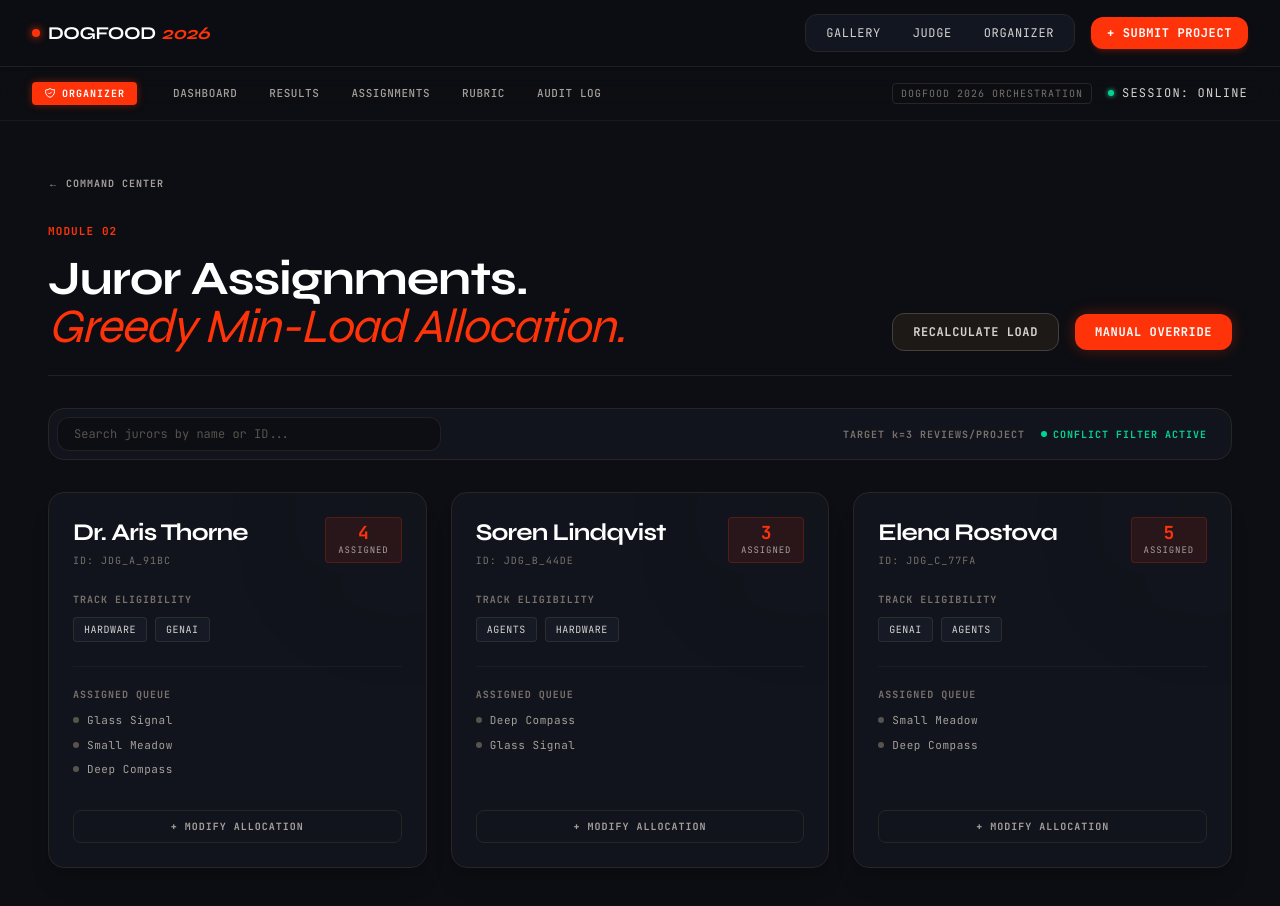
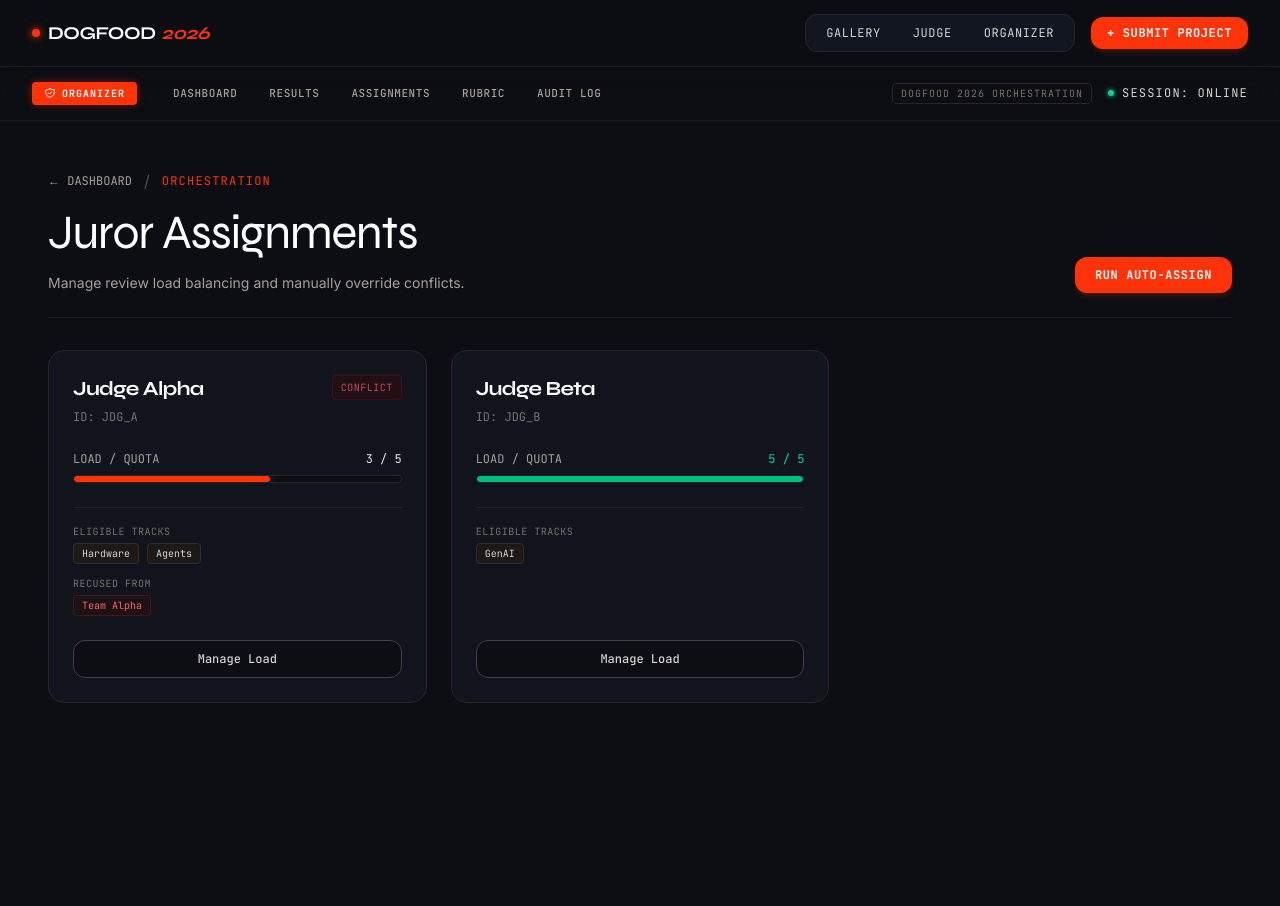
Before and after one commit to helplanes/dogfood-2026, a Next.js app: page /organizer/assignments in a window 1280 px wide. Shown: the top 906 px of the page. Built offline with nearby package versions, Linux system fonts and the light colour scheme.

Commit message:
feat(ui): complete Organizer suite (Audit Viewer & Assignment Board) per subagent guidance, frontend scaffolds finished

```diff
--- a/src/app/(organizer)/organizer/assignments/page.tsx
+++ b/src/app/(organizer)/organizer/assignments/page.tsx
@@ -1,133 +1,94 @@
-"use client";
-
-import React, { useState } from "react";
+import React from "react";
 import Link from "next/link";
 
 const mockJudges = [
-  {
-    id: "jdg_a_91bc",
-    name: "Dr. Aris Thorne",
-    tracks: ["Hardware", "GenAI"],
-    assignedCount: 4,
-    assignments: ["Glass Signal", "Small Meadow", "Deep Compass"],
-  },
-  {
-    id: "jdg_b_44de",
-    name: "Soren Lindqvist",
-    tracks: ["Agents", "Hardware"],
-    assignedCount: 3,
-    assignments: ["Deep Compass", "Glass Signal"],
-  },
-  {
-    id: "jdg_c_77fa",
-    name: "Elena Rostova",
-    tracks: ["GenAI", "Agents"],
-    assignedCount: 5,
-    assignments: ["Small Meadow", "Deep Compass"],
-  },
+  { id: "jdg_a", name: "Judge Alpha", load: 3, quota: 5, tracks: ["Hardware", "Agents"], conflicts: ["Team Alpha"] },
+  { id: "jdg_b", name: "Judge Beta", load: 5, quota: 5, tracks: ["GenAI"], conflicts: [] }
 ];
 
 export default function OrganizerAssignmentsPage() {
-  const [searchTerm, setSearchTerm] = useState("");
+  return (
+    <div className="min-h-screen bg-background text-stone-100 antialiased selection:bg-primary/30 px-4 py-8 md:px-12 md:py-12 flex flex-col font-sans">
+      <div className="max-w-7xl mx-auto space-y-8 w-full">
+        <header className="flex flex-col md:flex-row md:items-end justify-between gap-6 pb-6 border-b border-stone-800/50">
+          <div className="space-y-4 max-w-2xl">
+            <div className="flex items-center gap-3">
+              <Link href="/organizer/dashboard" className="text-xs font-mono text-stone-400 hover:text-primary transition-colors">
+                &larr; DASHBOARD
+              </Link>
+              <span className="text-stone-600">/</span>
+              <span className="text-xs font-mono text-primary tracking-widest uppercase">Orchestration</span>
+            </div>
+            <h1 className="text-4xl md:text-5xl font-syne text-white tracking-tight">Juror Assignments</h1>
+            <p className="text-stone-400 text-sm">
+              Manage review load balancing and manually override conflicts.
+            </p>
+          </div>
+          <button className="px-5 py-2.5 rounded-xl bg-primary hover:bg-primary-hover text-white text-xs font-mono font-bold uppercase tracking-wider transition-all shadow-md shadow-primary/20">
+            Run Auto-Assign
+          </button>
+        </header>
 
-  return (
-    <div className="min-h-screen bg-[#0c0e13] text-stone-100 antialiased selection:bg-[#fe330a]/30 selection:text-white px-4 py-8 md:px-12 md:py-12 flex flex-col font-sans">
-      <div className="max-w-7xl mx-auto space-y-8 w-full">
-
-        {/* Navigation / Header */}
-        <div className="flex flex-col md:flex-row md:items-end justify-between gap-6 pb-6 border-b border-stone-800/80">
-          <div className="space-y-4">
-            <Link href="/organizer/dashboard" className="inline-flex items-center gap-2 text-[10px] font-mono uppercase tracking-widest text-stone-400 hover:text-[#fe330a] transition-colors font-bold">
-              &larr; COMMAND CENTER
-            </Link>
-            <div className="text-[11px] font-mono uppercase tracking-widest text-[#fe330a] font-bold mt-4">
-              MODULE 02
+        <div className="grid grid-cols-1 md:grid-cols-2 lg:grid-cols-3 gap-6">
+          {mockJudges.map(judge => (
+            <div key={judge.id} className="p-6 rounded-2xl bg-surface border border-stone-800 flex flex-col gap-6">
+              <div className="flex items-start justify-between">
+                <div>
+                  <h3 className="text-xl font-syne text-white font-bold">{judge.name}</h3>
+                  <span className="text-xs font-mono text-stone-500 uppercase">ID: {judge.id}</span>
                 </div>
-            <h1 className="text-3xl md:text-5xl font-syne font-bold text-white tracking-tight">
-              Juror Assignments. <br />
-              <span className="italic text-[#fe330a] font-medium">Greedy Min-Load Allocation.</span>
-            </h1>
+                {judge.conflicts.length > 0 && (
+                  <span className="px-2 py-1 rounded bg-red-950/40 text-red-400 border border-red-800/40 text-[10px] font-mono uppercase tracking-wider animate-pulse">
+                    Conflict
+                  </span>
+                )}
               </div>
 
-          <div className="flex items-center gap-4">
-            <button className="px-5 py-2.5 rounded-xl bg-stone-900 hover:bg-stone-800 text-stone-300 text-xs font-mono font-bold uppercase tracking-wider transition-all border border-stone-700 flex items-center gap-2">
-              Recalculate Load
-            </button>
-            <button className="px-5 py-2.5 rounded-xl bg-[#fe330a] hover:bg-[#ff4922] text-white text-xs font-mono font-bold uppercase tracking-wider transition-all shadow-[0_0_15px_rgba(254,51,10,0.3)] flex items-center gap-2">
-              Manual Override
-            </button>
+              <div className="space-y-2">
+                <div className="flex justify-between text-xs font-mono">
+                  <span className="text-stone-400">LOAD / QUOTA</span>
+                  <span className={judge.load >= judge.quota ? "text-emerald-400" : "text-stone-200"}>{judge.load} / {judge.quota}</span>
+                </div>
+                <div className="w-full h-2 rounded-full bg-background overflow-hidden border border-stone-800">
+                  <div
+                    className={`h-full rounded-full transition-all ${judge.load >= judge.quota ? "bg-emerald-500 shadow-[0_0_8px_rgba(16,185,129,0.5)]" : "bg-primary shadow-[0_0_8px_rgba(254,51,10,0.5)]"}`}
+                    style={{ width: `${(judge.load / judge.quota) * 100}%` }}
+                  />
                 </div>
               </div>
 
-        {/* Toolbar */}
-        <div className="flex items-center justify-between p-2 rounded-2xl bg-[#11141c] border border-stone-800">
-          <div className="relative w-full md:w-96">
-            <input
-              type="text"
-              placeholder="Search jurors by name or ID..."
-              value={searchTerm}
-              onChange={(e) => setSearchTerm(e.target.value)}
-              className="w-full px-4 py-2 bg-[#0c0e13] border border-stone-800/80 rounded-xl text-xs font-mono text-stone-200 placeholder:text-stone-600 focus:outline-none focus:border-[#fe330a] transition-colors"
-            />
-          </div>
-          <div className="hidden md:flex items-center gap-4 px-4 text-[10px] font-mono text-stone-500 font-bold tracking-widest">
-            <span>TARGET k=3 REVIEWS/PROJECT</span>
-            <span className="text-emerald-400 flex items-center gap-1.5"><span className="w-1.5 h-1.5 rounded-full bg-emerald-400 animate-pulse" />CONFLICT FILTER ACTIVE</span>
-          </div>
-        </div>
-
-        {/* Juror Grid */}
-        <div className="grid grid-cols-1 lg:grid-cols-3 gap-6">
-          {mockJudges.map((judge) => (
-            <div key={judge.id} className="p-6 rounded-2xl bg-[#11141c] border border-stone-800 hover:border-stone-700 transition-colors shadow-xl space-y-6 flex flex-col justify-between relative group overflow-hidden">
-              <div className="absolute -top-10 -right-10 w-32 h-32 bg-stone-800/10 rounded-full blur-3xl group-hover:bg-[#fe330a]/5 transition-colors" />
-
-              <div className="flex items-start justify-between relative z-10">
-                <div>
-                  <h3 className="text-2xl font-syne font-bold text-white">{judge.name}</h3>
-                  <div className="text-[10px] font-mono text-stone-500 uppercase tracking-widest mt-1">
-                    ID: {judge.id}
-                  </div>
-                </div>
-                <div className="px-3 py-1.5 rounded bg-[#fe330a]/10 border border-[#fe330a]/20 text-xs font-mono flex flex-col items-center justify-center">
-                  <span className="text-[#fe330a] font-bold text-lg leading-none">{judge.assignedCount}</span>
-                  <span className="text-stone-400 text-[9px] tracking-widest mt-0.5">ASSIGNED</span>
-                </div>
-              </div>
-
-              <div className="space-y-2.5 relative z-10">
-                <div className="text-[10px] font-mono text-stone-500 uppercase tracking-widest font-bold">TRACK ELIGIBILITY</div>
+              <div className="space-y-3 pt-4 border-t border-stone-800/80">
+                <div className="flex flex-col gap-1">
+                  <span className="text-[10px] font-mono text-stone-500 uppercase tracking-wider">Eligible Tracks</span>
                   <div className="flex flex-wrap gap-2">
-                  {judge.tracks.map(t => (
-                    <span key={t} className="px-2.5 py-1 rounded-sm bg-[#161a24] text-[10px] font-mono text-stone-300 border border-stone-700/50 uppercase tracking-wider">
-                      {t}
+                    {judge.tracks.map(track => (
+                      <span key={track} className="px-2 py-0.5 rounded bg-stone-900 border border-stone-700/50 text-[10px] font-mono text-stone-300">
+                        {track}
                       </span>
                     ))}
                   </div>
                 </div>
 
-              <div className="space-y-2.5 pt-5 border-t border-stone-800/50 relative z-10 flex-1">
-                <div className="text-[10px] font-mono text-stone-500 uppercase tracking-widest font-bold">ASSIGNED QUEUE</div>
-                <div className="flex flex-col gap-2 text-[11px] font-mono text-stone-400 tracking-wider">
-                  {judge.assignments.map(a => (
-                    <span key={a} className="flex items-center gap-2">
-                      <span className="w-1.5 h-1.5 rounded-full bg-stone-600" />
-                      {a}
+                {judge.conflicts.length > 0 && (
+                  <div className="flex flex-col gap-1 mt-2">
+                    <span className="text-[10px] font-mono text-stone-500 uppercase tracking-wider">Recused From</span>
+                    <div className="flex flex-wrap gap-2">
+                      {judge.conflicts.map(team => (
+                        <span key={team} className="px-2 py-0.5 rounded bg-red-950/20 border border-red-900/50 text-[10px] font-mono text-red-400">
+                          {team}
                         </span>
                       ))}
                     </div>
                   </div>
-
-              <div className="pt-2 relative z-10">
-                <button className="w-full py-2 rounded-lg border border-stone-800 text-[10px] font-mono text-stone-400 uppercase tracking-widest font-bold hover:text-white hover:bg-stone-800/50 transition-colors">
-                  + Modify Allocation
-                </button>
+                )}
               </div>
 
+              <button className="mt-auto w-full py-2.5 rounded-xl bg-background hover:bg-stone-900 text-stone-300 text-xs font-mono font-medium border border-stone-700 transition-colors">
+                Manage Load
+              </button>
             </div>
           ))}
         </div>
-
       </div>
     </div>
   );
--- a/src/app/(organizer)/organizer/audit/page.tsx
+++ b/src/app/(organizer)/organizer/audit/page.tsx
@@ -1,116 +1,51 @@
-"use client";
-
 import React from "react";
 import Link from "next/link";
 
 const mockAuditLogs = [
-  {
-    id: 104,
-    timestamp: "2026-09-27T18:42:01Z",
-    action: "SCORE_SUBMITTED",
-    actor: "jdg_a_91bc",
-    target: "prj_04",
-    hash: "0x94fc...e321",
-    prevHash: "0x8fae...b7c4"
-  },
-  {
-    id: 103,
-    timestamp: "2026-09-27T18:38:14Z",
-    action: "RUBRIC_UPDATED",
-    actor: "org_7f2a",
-    target: "event_weights",
-    hash: "0x8fae...b7c4",
-    prevHash: "0x7bc2...a941"
-  },
-  {
-    id: 102,
-    timestamp: "2026-09-27T18:15:00Z",
-    action: "PROJECT_SUBMITTED",
-    actor: "prt_2e88",
-    target: "prj_04",
-    hash: "0x7bc2...a941",
-    prevHash: "0x6f11...8bb2"
-  },
-  {
-    id: 101,
-    timestamp: "2026-09-25T18:00:00Z",
-    action: "EVENT_KICKOFF",
-    actor: "system",
-    target: "global",
-    hash: "0x6f11...8bb2",
-    prevHash: "0x0000...0000"
-  },
+  { id: "log_903", action: "SCORE_OVERRIDE", entity: "prj_02", actor: "org_admin", timestamp: "2026-09-27T15:01:44Z", prev_hash: "0x9a3f8c21...", hash: "0x1e7d4b99..." },
+  { id: "log_902", action: "QUOTA_UPDATE", entity: "judge_b", actor: "org_admin", timestamp: "2026-09-27T14:45:12Z", prev_hash: "0x4b1cf77e...", hash: "0x9a3f8c21..." },
+  { id: "log_901", action: "SCORE_SUBMIT", entity: "prj_01", actor: "judge_a", timestamp: "2026-09-27T14:22:00Z", prev_hash: "0x8f2a11b0...", hash: "0x4b1cf77e..." }
 ];
 
 export default function OrganizerAuditPage() {
   return (
-    <div className="min-h-screen bg-[#0c0e13] text-stone-100 antialiased selection:bg-[#fe330a]/30 selection:text-white px-4 py-8 md:px-12 md:py-12 flex flex-col font-sans">
+    <div className="min-h-screen bg-background text-stone-100 antialiased selection:bg-primary/30 px-4 py-8 md:px-12 md:py-12 flex flex-col font-sans">
       <div className="max-w-7xl mx-auto space-y-8 w-full">
+        <header className="flex flex-col gap-4 pb-6 border-b border-stone-800/50">
+          <div className="flex items-center gap-3">
+            <Link href="/organizer/dashboard" className="text-xs font-mono text-stone-400 hover:text-primary transition-colors">
+              &larr; DASHBOARD
+            </Link>
+            <span className="text-stone-600">/</span>
+            <span className="text-xs font-mono text-primary tracking-widest uppercase">Security</span>
+          </div>
+          <h1 className="text-4xl md:text-5xl font-syne text-white tracking-tight">Append-Only Audit Log</h1>
+          <p className="text-stone-400 text-sm">
+            Cryptographic hash chain verifying data integrity. No UPDATE or DELETE grants exist for this table.
+          </p>
+        </header>
 
-        {/* Navigation / Header */}
-        <div className="flex flex-col md:flex-row md:items-end justify-between gap-6 pb-6 border-b border-stone-800/80">
-          <div className="space-y-4">
-            <Link href="/organizer/dashboard" className="inline-flex items-center gap-2 text-[10px] font-mono uppercase tracking-widest text-stone-400 hover:text-[#fe330a] transition-colors font-bold">
-              &larr; COMMAND CENTER
-            </Link>
-            <div className="text-[11px] font-mono uppercase tracking-widest text-[#fe330a] font-bold mt-4">
-              MODULE 04
+        <div className="rounded-2xl bg-surface border border-stone-800 p-6 space-y-4 font-mono text-xs overflow-x-auto">
+          {mockAuditLogs.map((log) => (
+            <div key={log.id} className="flex flex-col md:flex-row md:items-center gap-4 p-4 rounded-xl bg-background border border-stone-800 hover:border-stone-700 transition-colors">
+              <div className="w-48 shrink-0 text-stone-500">{log.timestamp}</div>
+              <div className="w-32 shrink-0">
+                <span className={`px-2 py-1 rounded bg-stone-900 border ${log.action.includes('OVERRIDE') ? 'border-primary/50 text-primary' : 'border-stone-700 text-stone-300'}`}>
+                  {log.action}
+                </span>
+              </div>
+              <div className="w-32 shrink-0 text-stone-400">ACTOR: {log.actor}</div>
+              <div className="w-32 shrink-0 text-stone-400">TGT: {log.entity}</div>
+              <div className="flex-1 flex flex-col gap-1 text-[10px] text-stone-500 md:text-right">
+                <div>PREV: <span className="text-stone-400">{log.prev_hash}</span></div>
+                <div>HASH: <span className="text-emerald-400/80">{log.hash}</span></div>
+              </div>
             </div>
-            <h1 className="text-3xl md:text-5xl font-syne font-bold text-white tracking-tight">
-              Audit Log. <br />
-              <span className="italic text-[#fe330a] font-medium">Append-Only Provenance.</span>
-            </h1>
-          </div>
-
-          <div className="flex items-center gap-4">
-            <div className="text-right hidden sm:block mr-4">
-              <div className="text-[10px] font-mono text-stone-500 uppercase tracking-widest font-bold">LATEST CHAIN HEIGHT</div>
-              <div className="text-[11px] font-mono text-emerald-400 font-bold tracking-wider mt-0.5">BLOCK #104</div>
-            </div>
-            <button className="px-5 py-2.5 rounded-xl bg-stone-100 hover:bg-white text-stone-900 text-xs font-mono font-bold uppercase tracking-wider transition-all shadow-lg flex items-center gap-2 shadow-[0_0_15px_rgba(255,255,255,0.1)]">
-              Export Log &darr;
-            </button>
+          ))}
+          <div className="p-4 text-center text-stone-500 border-t border-stone-800/80 mt-4 pt-6">
+            END OF LEDGER
           </div>
         </div>
-
-        {/* Data Table Container */}
-        <div className="w-full overflow-x-auto rounded-2xl bg-[#11141c] border border-stone-800 shadow-2xl">
-          <table className="w-full text-left text-sm whitespace-nowrap">
-            <thead className="bg-[#0a0c10] border-b border-stone-800/80 text-[10px] font-mono uppercase tracking-widest text-stone-500 font-bold">
-              <tr>
-                <th className="px-6 py-5">Timestamp (UTC)</th>
-                <th className="px-6 py-5">Action</th>
-                <th className="px-6 py-5">Actor ID</th>
-                <th className="px-6 py-5">Target ID</th>
-                <th className="px-6 py-5 text-[#fe330a]">Hash</th>
-                <th className="px-6 py-5">Prev Hash</th>
-              </tr>
-            </thead>
-            <tbody className="divide-y divide-stone-800/50 font-mono text-stone-300 text-xs tracking-wider">
-              {mockAuditLogs.map((log) => (
-                <tr key={log.id} className="hover:bg-[#161a24] transition-colors group">
-                  <td className="px-6 py-4 text-stone-500">{log.timestamp}</td>
-                  <td className="px-6 py-4">
-                    <span className="text-emerald-400 font-bold">{log.action}</span>
-                  </td>
-                  <td className="px-6 py-4 text-stone-400">{log.actor}</td>
-                  <td className="px-6 py-4 text-amber-500/70">{log.target}</td>
-                  <td className="px-6 py-4 text-[#fe330a] font-bold group-hover:text-white transition-colors">{log.hash}</td>
-                  <td className="px-6 py-4 text-stone-600 group-hover:text-stone-400 transition-colors">{log.prevHash}</td>
-                </tr>
-              ))}
-            </tbody>
-          </table>
-
-          {/* Legend / Footer */}
-          <div className="p-5 bg-[#0a0c10] border-t border-stone-800/80 flex items-center gap-6 text-[10px] font-mono text-stone-500 font-bold tracking-widest">
-            <div className="flex items-center gap-2">
-              <span className="w-2 h-2 rounded-sm bg-[#fe330a] animate-pulse shadow-[0_0_5px_#fe330a]" />
-              <span>WAITING FOR NEW EVENTS...</span>
-            </div>
-          </div>
-        </div>
-
       </div>
     </div>
   );
```
Also changed, not shown: 1 other file (tests, documents, lock files or other folders). Lines whose indentation alone changed are shown as unchanged.
